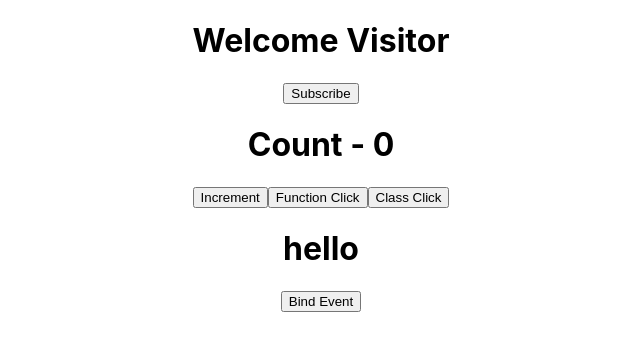
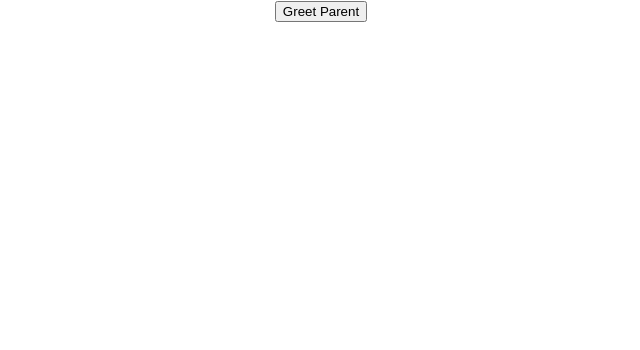
Before and after one commit to sahmtocode1/JavaScript2, a React (Create React App) app in the folder hello-world/: page / in a window 1280 px wide. Shown: the top 350 px of the page, without its empty margins (319-959 px from the left). Built offline with nearby package versions, Linux system fonts and the light colour scheme.

Commit message:
Parent and Child Components

```diff
--- a/hello-world/src/App.js
+++ b/hello-world/src/App.js
@@ -7,6 +7,7 @@
 import FunctionClick from './components/FunctionClick';
 import ClassClick from './components/ClassClick';
 import EventBind from './components/EventBind'
+import ParentComponent from './components/ParentComponent';
 
 function App () {
   return (
@@ -20,12 +21,14 @@
       //<Greet3 name="Sasha" nickname="Sasa"/>
       //<Welcome name="Rosemary" nickname="Romy"/>
       //<Welcome2 name="Rebel" nickname="Bell"/>
-}
-      <Message />
-      <Counter />
-      <FunctionClick />
-      <ClassClick />
-      <EventBind />
+//}
+      //<Message />
+      //<Counter />
+      //<FunctionClick />
+      //<ClassClick />
+      //<EventBind />
+    }
+    <ParentComponent />
     </div>
   );
 }
--- /dev/null
+++ b/hello-world/src/components/ChildComponent.js
@@ -0,0 +1,11 @@
+import React from 'react'
+
+function ChildComponent(props) {
+  return (
+    <div>
+        <button onClick={() => props.greetHandler("Romy")}>Greet Parent</button>
+    </div>
+  );
+}
+
+export default ChildComponent
--- /dev/null
+++ b/hello-world/src/components/ParentComponent.js
@@ -0,0 +1,26 @@
+import React, { Component } from 'react'
+import ChildComponent from './ChildComponent';
+
+class ParentComponent extends Component {
+    constructor(props) {
+        super(props);
+
+        this.state = {
+            parentName: "Katrina",
+        };
+        this.greetParent = this.greetParent.bind(this);
+    }
+
+    greetParent(childName){
+        alert(`Hello ${this.state.parentName} from ${childName}`);
+    }
+    render() {
+    return (
+      <div>
+        <ChildComponent greetHandler={this.greetParent} />
+      </div>
+    );
+  }
+}
+
+export default ParentComponent;
```
